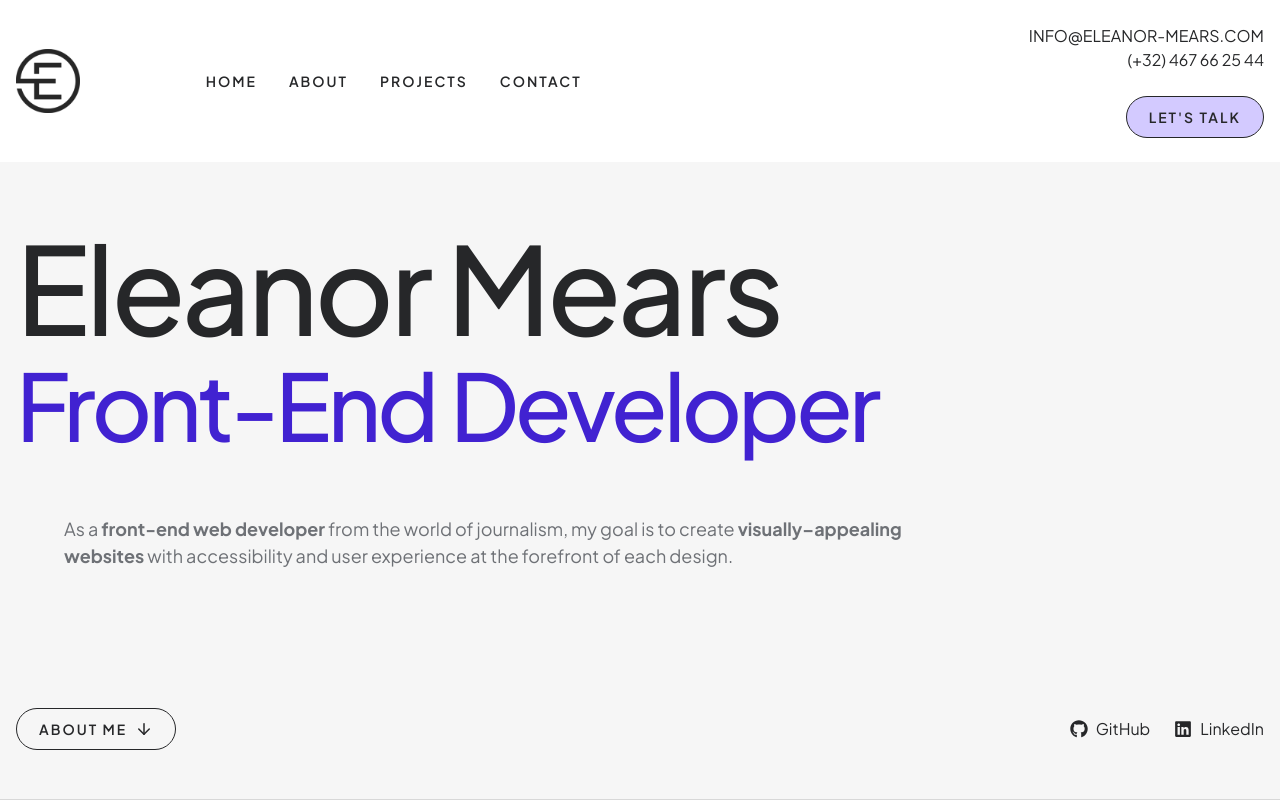
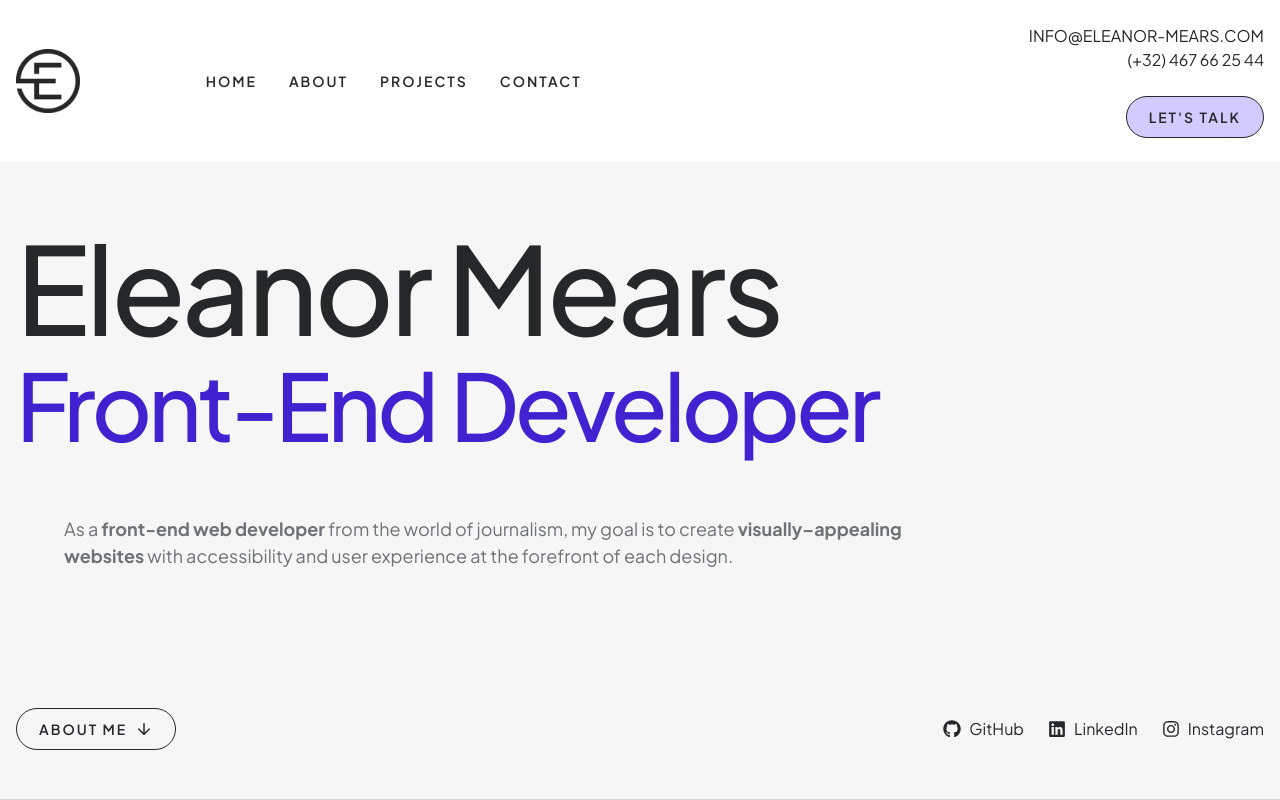
Before and after one commit to meiCiEn/eleanor-portfolio-react, a React (Vite) app: page / in a window 1280 px wide. Shown: the top 800 px of the page. Built offline with nearby package versions, Linux system fonts and the light colour scheme.

Commit message:
Added instagram link

```diff
--- a/src/components/layout/Footer.jsx
+++ b/src/components/layout/Footer.jsx
@@ -1,5 +1,5 @@
 import logo from "../../assets/images/logos/e-logo-light.png";
-import { FaGithub, FaLinkedin } from "react-icons/fa";
+import { FaGithub, FaLinkedin, FaInstagram } from "react-icons/fa";
 import { Link } from "react-router-dom";
 import "./Footer.css";
 
@@ -53,6 +53,16 @@ export default function Footer() {
                   <FaLinkedin size={18} aria-hidden="true" focusable="false" /> LinkedIn
                 </a>
               </li>
+              <li>
+                <a
+                  href="https://www.instagram.com/ellie_makes_websites/"
+                  target="_blank"
+                  rel="noopener noreferrer"
+                  aria-label="Visit Eleanor Mears’s Instagram profile"
+                >
+                  <FaInstagram size={18} aria-hidden="true" focusable="false" /> Instagram
+                </a>
+              </li>
             </ul>
           </div>
         </div>
--- a/src/components/sections/HeroSection.jsx
+++ b/src/components/sections/HeroSection.jsx
@@ -1,5 +1,5 @@
 import React from "react";
-import { FaGithub, FaLinkedin } from "react-icons/fa";
+import { FaGithub, FaLinkedin, FaInstagram } from "react-icons/fa";
 import LinkButton from "../ui/LinkButton";
 import "./HeroSection.css";
 
@@ -50,6 +50,15 @@ const HeroSection = ({ headerHeight }) => {
           >
             <FaLinkedin size={18} aria-hidden="true" /> LinkedIn
           </a>
+          <a
+            href="https://www.instagram.com/ellie_makes_websites/"
+            target="_blank"
+            rel="noopener noreferrer"
+            className="hero-link"
+            aria-label="Visit Eleanor Mears’s Instagram profile"
+          >
+            <FaInstagram size={18} aria-hidden="true" /> Instagram
+          </a>
         </div>
       </div>
     </section>
```
